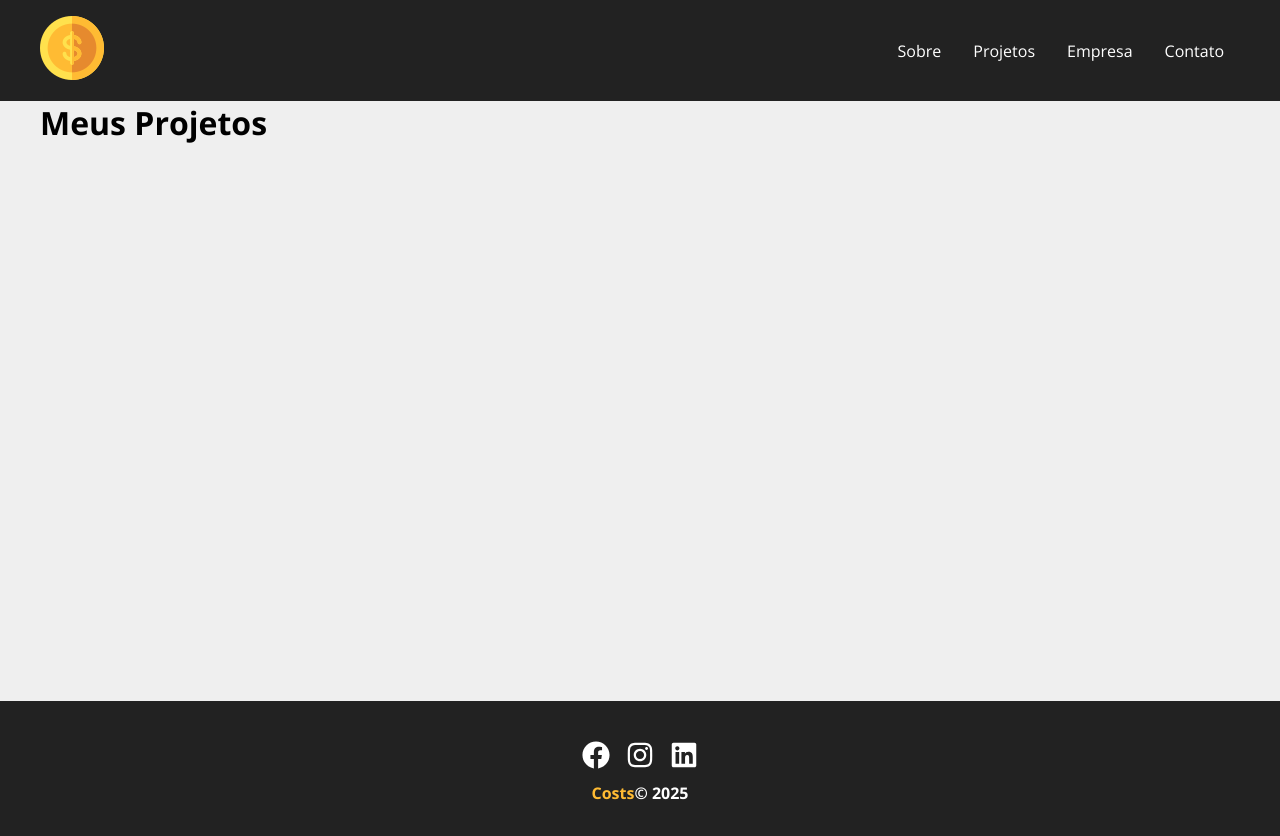
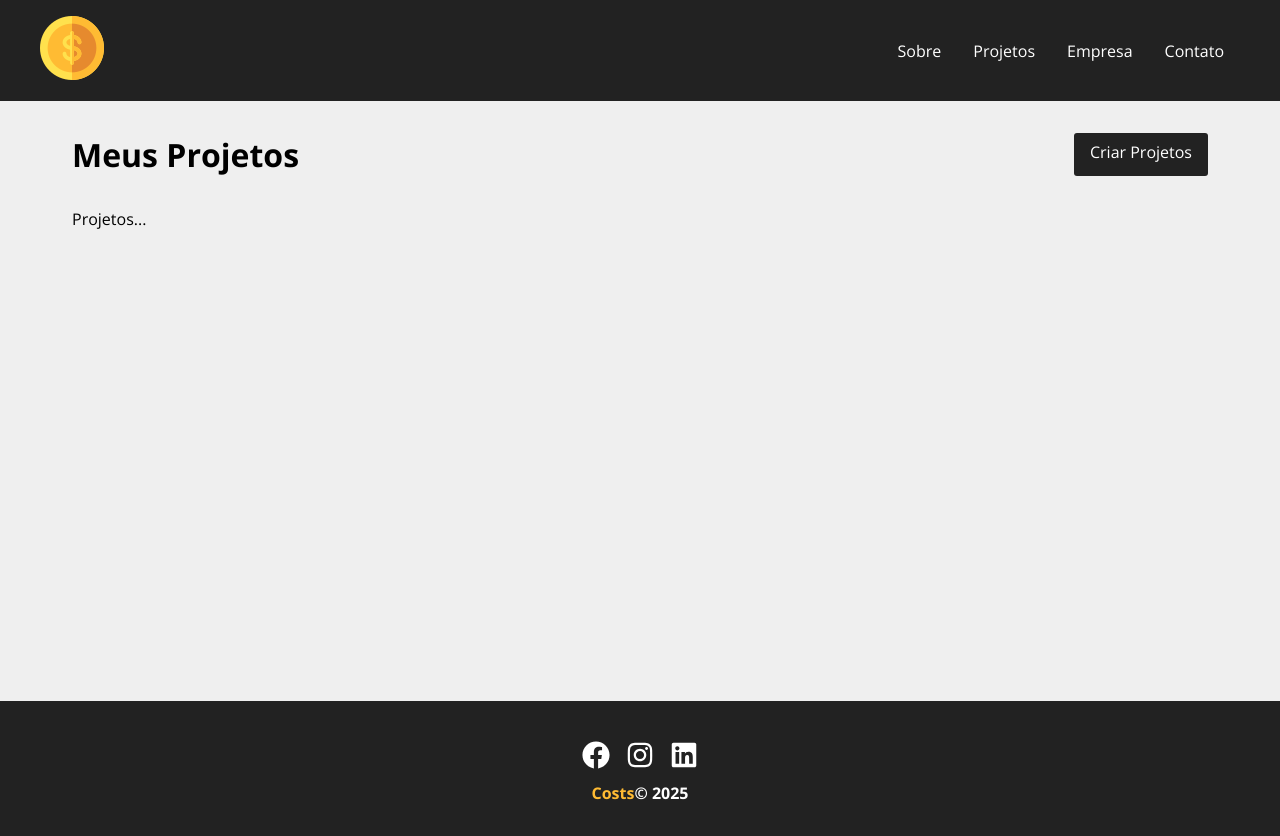
Before and after one commit to RoberthVieira/Costs, a React (Create React App) app: page /projects in a window 1280 px wide. Built offline with nearby package versions, Linux system fonts and the light colour scheme.

Commit message:
feat: Adicionado estilos ao componente Projects. Adicionado LinkBtn para navegação à página de criação de projetos

```diff
--- a/src/Components/Pages/Projects.js
+++ b/src/Components/Pages/Projects.js
@@ -1,6 +1,10 @@
-import { useLocation } from "react-router-dom"
+import { useLocation } from "react-router-dom";
 
-import Message from "../layout/Message"
+import style from "./Projects.module.css";
+
+import Message from "../layout/Message";
+import Container from "../layout/Container";
+import LinkBtn from "../layout/LinkBtn";
 
 export default function Projects({}){
 
@@ -11,9 +15,15 @@ export default function Projects({}){
     }
 
     return (
-        <div>
-            <h1>Meus Projetos</h1>
+        <div className={style.project_container}>
+            <div className={style.title_container}>
+                <h1>Meus Projetos</h1>
+                <LinkBtn text='Criar Projetos' to='/newproject'/>
+            </div>
             {message && (<Message type='success' msg={message}/>)}
+            <Container customClass='start'>
+                <p>Projetos...</p>
+            </Container>
         </div>
     )
 }
--- /dev/null
+++ b/src/Components/Pages/Projects.module.css
@@ -0,0 +1,10 @@
+.project_container{
+    padding: 2em;
+    width: 100%;
+}
+
+.title_container{
+    display: flex;
+    justify-content: space-between;
+    margin-bottom: 2em;
+}
```
